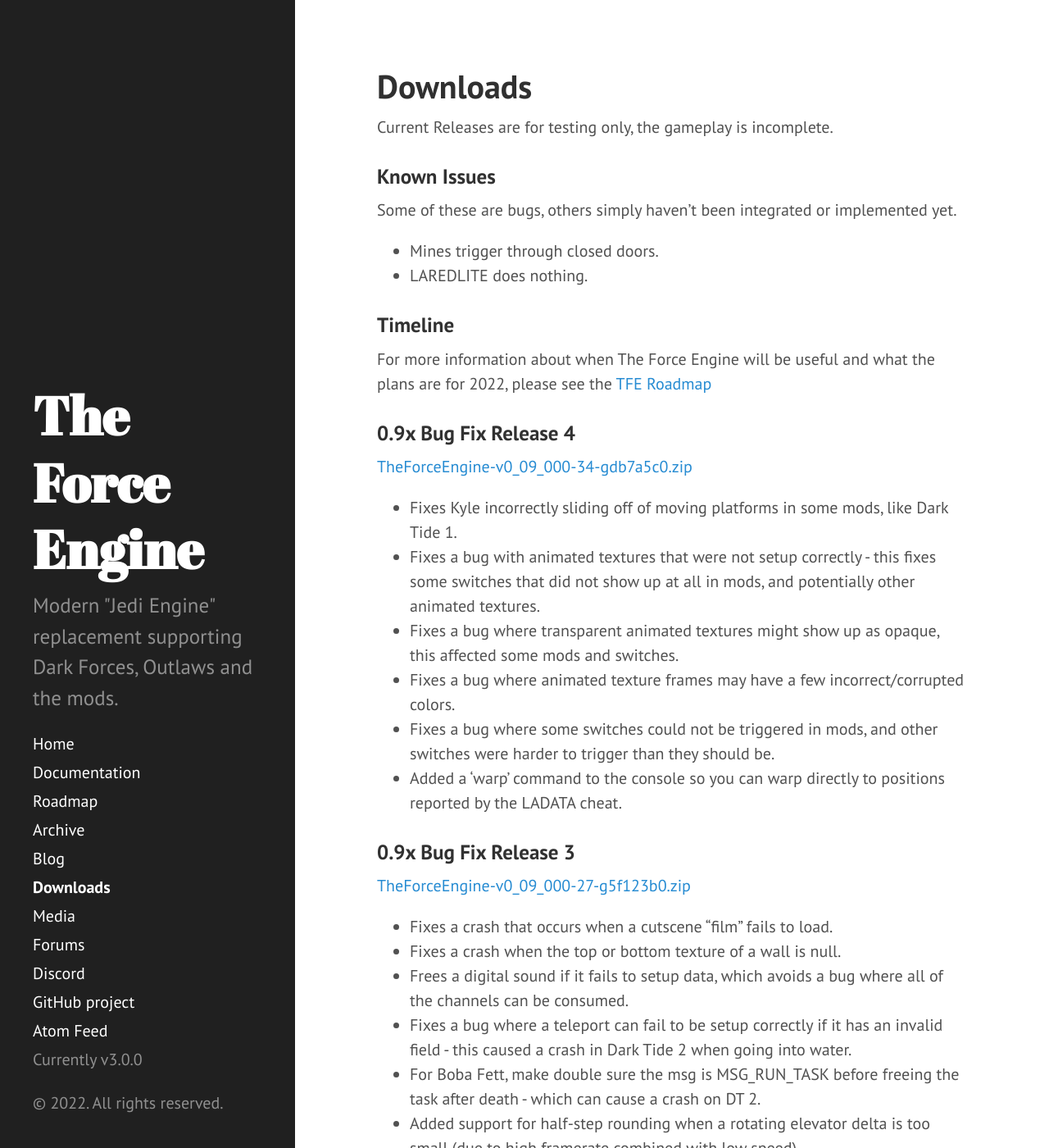
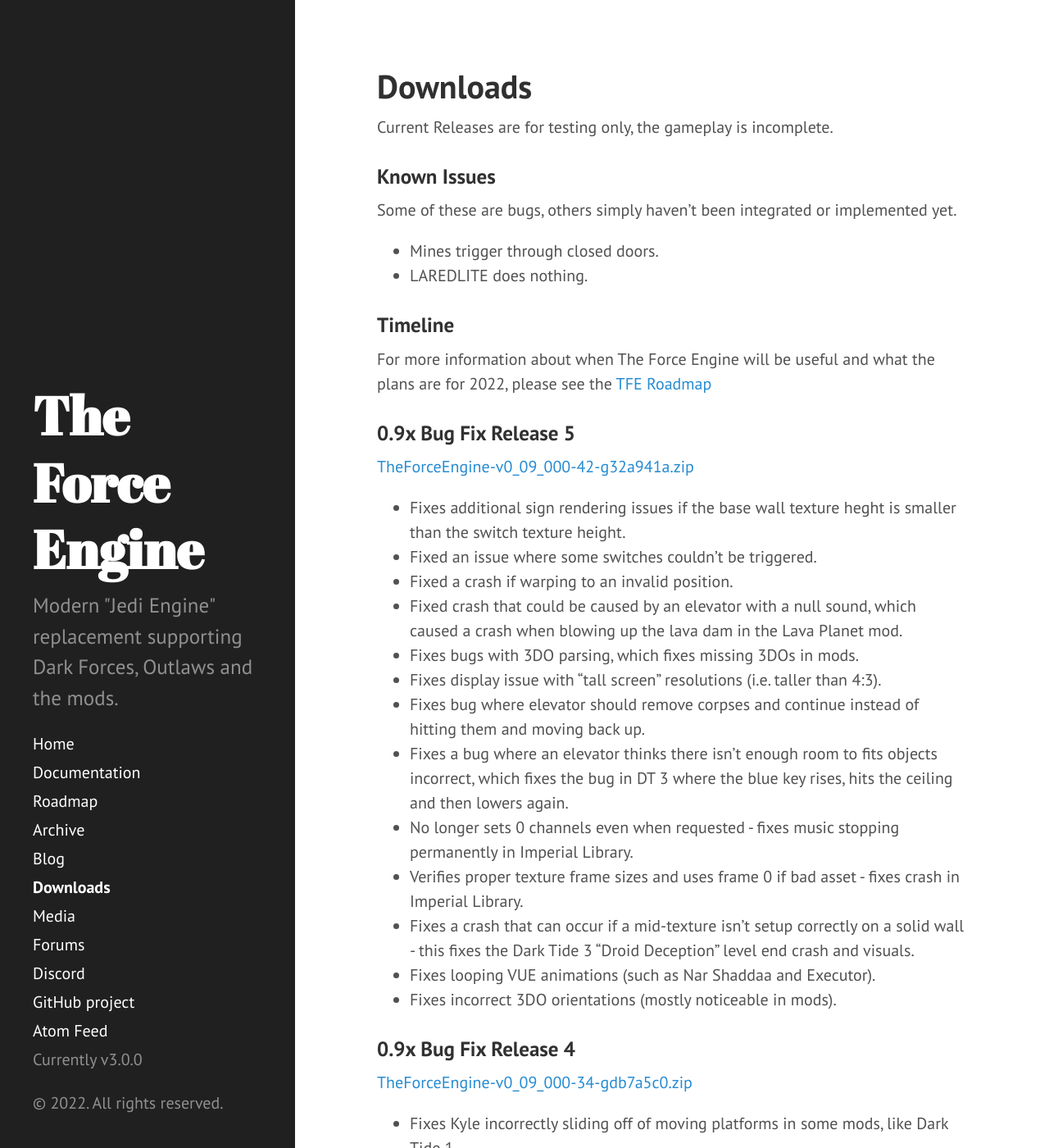
Before and after one commit to TheForceEngine/TheForceEngine.github.io, a Jekyll site: the page built from downloads.md, in a window 1280 px wide and 1400 px high. Shown: the whole window at 82% size. Built offline with Jekyll 4.4.1, drawn with Linux system fonts in a browser that asks for light colours.

Commit message:
Update downloads.md

```diff
--- a/downloads.md
+++ b/downloads.md
@@ -12,6 +12,22 @@
 
 ### Timeline
 For more information about when The Force Engine will be useful and what the plans are for 2022, please see the [TFE Roadmap](Roadmap.md)
+
+### 0.9x Bug Fix Release 5
+[TheForceEngine-v0_09_000-42-g32a941a.zip](archive/TheForceEngine-v0_09_000-42-g32a941a.zip) <br>
+* Fixes additional sign rendering issues if the base wall texture heght is smaller than the switch texture height.
+* Fixed an issue where some switches couldn't be triggered.
+* Fixed a crash if warping to an invalid position.
+* Fixed crash that could be caused by an elevator with a null sound, which caused a crash when blowing up the lava dam in the Lava Planet mod.
+* Fixes bugs with 3DO parsing, which fixes missing 3DOs in mods.
+* Fixes display issue with "tall screen" resolutions (i.e. taller than 4:3).
+* Fixes bug where elevator should remove corpses and continue instead of hitting them and moving back up.
+* Fixes a bug where an elevator thinks there isn't enough room to fits objects incorrect, which fixes the bug in DT 3 where the blue key rises, hits the ceiling and then lowers again.
+* No longer sets 0 channels even when requested - fixes music stopping permanently in Imperial Library.
+* Verifies proper texture frame sizes and uses frame 0 if bad asset - fixes crash in Imperial Library.
+* Fixes a crash that can occur if a mid-texture isn't setup correctly on a solid wall - this fixes the Dark Tide 3 "Droid Deception" level end crash and visuals.
+* Fixes looping VUE animations (such as Nar Shaddaa and Executor).
+* Fixes incorrect 3DO orientations (mostly noticeable in mods).
 
 ### 0.9x Bug Fix Release 4
 [TheForceEngine-v0_09_000-34-gdb7a5c0.zip](archive/TheForceEngine-v0_09_000-34-gdb7a5c0.zip) <br>
```
